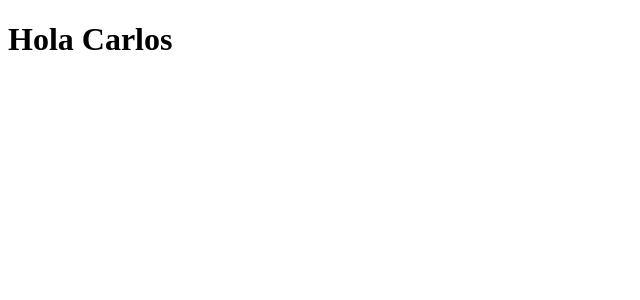
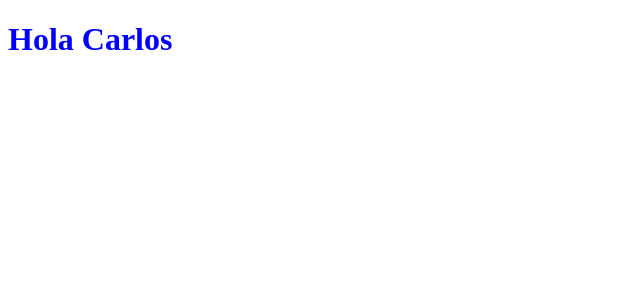
Before and after one commit to sun-empire-solutions/todo-app, a React app: page / in a window 1280 px wide. Shown: the top 300 px of the page, without its empty margins (0-640 px from the left). Built offline with nearby package versions, Linux system fonts and the light colour scheme.

Commit message:
Sass integration using webpack

```diff
--- a/package.json
+++ b/package.json
@@ -29,7 +29,11 @@
     "@babel/core": "^7.17.9",
     "@babel/preset-react": "^7.16.7",
     "babel-loader": "^8.2.4",
+    "css-loader": "^6.7.1",
     "html-webpack-plugin": "^5.5.0",
+    "sass": "^1.50.0",
+    "sass-loader": "^12.6.0",
+    "style-loader": "^3.3.1",
     "webpack": "^5.72.0",
     "webpack-cli": "^4.9.2",
     "webpack-dev-server": "^4.8.1"
--- a/src/App.jsx
+++ b/src/App.jsx
@@ -1,3 +1,5 @@
+/* css */
+import './styles/style.scss';
 const App = () => <h1>Hola Carlos</h1>
 
 export { App }
--- /dev/null
+++ b/src/css/style.scss
@@ -0,0 +1,3 @@
+h1{
+    color: red;
+}
--- a/src/index.js
+++ b/src/index.js
@@ -1,5 +1,6 @@
 import React from "react";
 import { createRoot } from "react-dom/client";
+
 
 import { App } from "./App";
 
--- /dev/null
+++ b/src/styles/style.scss
@@ -0,0 +1,3 @@
+h1{
+    color: blue;
+}
--- a/webpack.config.js
+++ b/webpack.config.js
@@ -1,5 +1,6 @@
 const HtmlWebpackPlugin = require("html-webpack-plugin");
 const path = require("path");
+
 
 module.exports = {
   entry: {
@@ -19,6 +20,17 @@ module.exports = {
         test: /\.jsx?$/i,
         loader: "babel-loader",
       },
+      {
+        test: /\.s[ac]ss$/i,
+        use: [
+          // Creates `style` nodes from JS strings
+          "style-loader",
+          // Translates CSS into CommonJS
+          "css-loader",
+          // Compiles Sass to CSS
+          "sass-loader",
+        ],
+      },
     ],
   },
   plugins: [new HtmlWebpackPlugin({ template: "./public/index.html" })],
```
Also changed, not shown: 1 other file (tests, documents, lock files or other folders).
